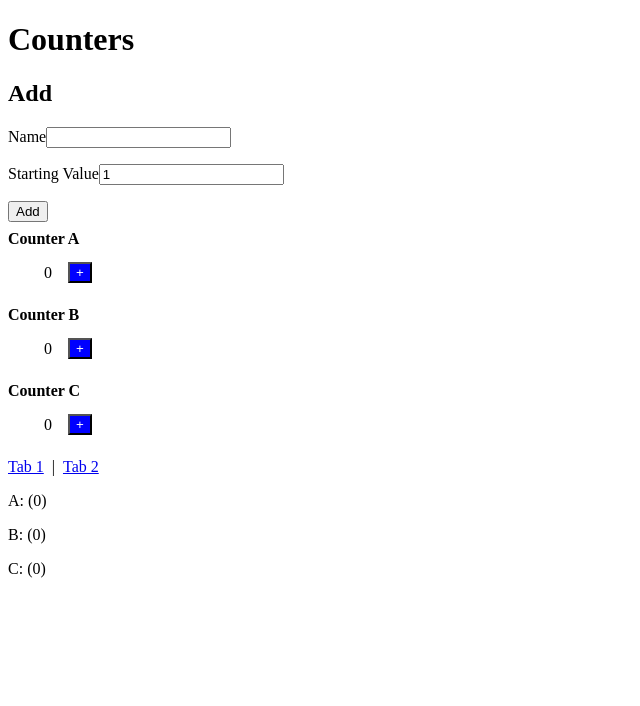
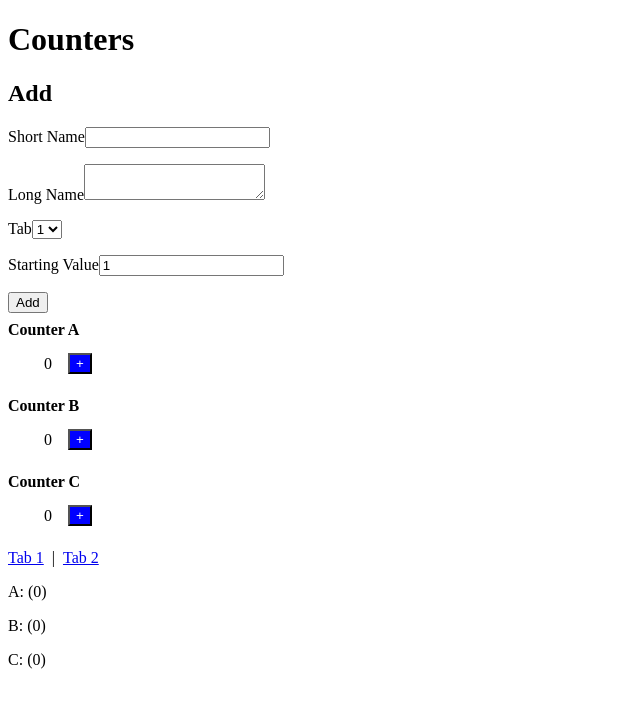
Before and after one commit to nickassembly/react-vite, a React (Vite) app: page / in a window 1280 px wide. Shown: the top 706 px of the page, without its empty margins (0-640 px from the left). Built offline with nearby package versions, Linux system fonts and the light colour scheme.

Commit message:
added useDebugger

```diff
--- a/src/components/AddCounter.jsx
+++ b/src/components/AddCounter.jsx
@@ -1,34 +1,47 @@
-import { useState } from "react";
+import { useState, useContext } from "react";
+import { CounterDispatchContext } from '../contexts/context.js';
 
 
 export function AddCounter() {
-
-    const [counterName, setCounterName] = useState('');
+    const counterDispatch = useContext(CounterDispatchContext);
+    const [counterShortName, setCounterShortName] = useState('');
+    const [counterLongName, setCounterLongName] = useState('');
+    const [tab, setTab] = useState(1);
     const [startingValue, setStartingValue] = useState(1);
 
     const handleSubmit = (event) => {
         event.preventDefault();
 
-        console.log(counterName);
-        console.log(startingValue);
-
-        const form = event.target;
-        const formData = new FormData(form);
-        console.log(...formData);
-
-        const formJson = Object.fromEntries(formData.entries());
-        console.log(formJson);
+        counterDispatch({
+            type: 'add',
+            data: {
+                shortName: counterShortName,
+                longName: counterLongName,
+                tab: Number(tab),
+                startingValue: Number(startingValue)
+            }
+        });
     }
 
-    // Textarea next
 
     return (
         <>
             <form method="post" onSubmit={handleSubmit}>
-                <h2>Add {counterName} </h2>
+                <h2>Add {counterShortName} </h2>
                 <p>
-                    <label htmlFor="counterName">Name</label>
-                    <input type="text" value={counterName} id="counterName" name="counterName" onChange={(event) => {setCounterName(event.target.value)}}/>
+                    <label htmlFor="counterShortName">Short Name</label>
+                    <input type="text" value={counterShortName} id="counterShortName" name="counterShortName" onChange={(event) => {setCounterShortName(event.target.value)}}/>
+                </p>
+                <p>
+                    <label htmlFor="counterLongName">Long Name</label>
+                    <textarea type="text" value={counterLongName} id="counterLongName" name="counterLongName" onChange={(event) => {setCounterLongName(event.target.value)}}/>
+                </p>
+                <p>
+                    <label htmlFor="tab">Tab</label>
+                    <select value={tab} id="tab" name="tab" onChange={(event) => {setTab(event.target.value)}}>
+                        <option value="1">1</option>
+                        <option value="2">2</option>
+                    </select>
                 </p>
                 <p>
                     <label htmlFor="startingValue">Starting Value</label>
--- a/src/components/CounterList.jsx
+++ b/src/components/CounterList.jsx
@@ -15,7 +15,7 @@ export function CounterList() {
     }, [counterData, visibleTab]);
     return (
         <section>
-            { filteredCounterData.map((counter) => (
+            { counterData.map((counter) => (
                 <Counter counter={counter} key={counter.id} />
             ))}
         </section>
--- a/src/hooks/useDocumentTitle.js
+++ b/src/hooks/useDocumentTitle.js
@@ -1,6 +1,9 @@
-import { useEffect } from 'react';
+import { useEffect, useDebugValue } from 'react';
 
 export function useDocumentTitle(title) {
+
+    useDebugValue(title);
+
     return useEffect(() => {
         const originalTitle = document.title;
         document.title = title;
--- a/src/reducers/counterReducer.js
+++ b/src/reducers/counterReducer.js
@@ -1,3 +1,5 @@
+import { CounterObj } from '../models/counterObj.js';
+
 export function counterReducer(counterData, action) {
     switch (action.type) {
         case 'increment': {
@@ -18,6 +20,12 @@ export function counterReducer(counterData, action) {
                 }
             });
         }
+        case 'add': {
+            const newCounter = new CounterObj(counterData[counterData.length - 1] + 1,
+                { shortName: action.data.shortName, longName: action.data.longName },
+                 action.data.tab, action.data.startingValue)
+            return [...counterData, newCounter];
+        }
         default: {
             throw Error('Unknown action: ' + action.type);
         }
```
